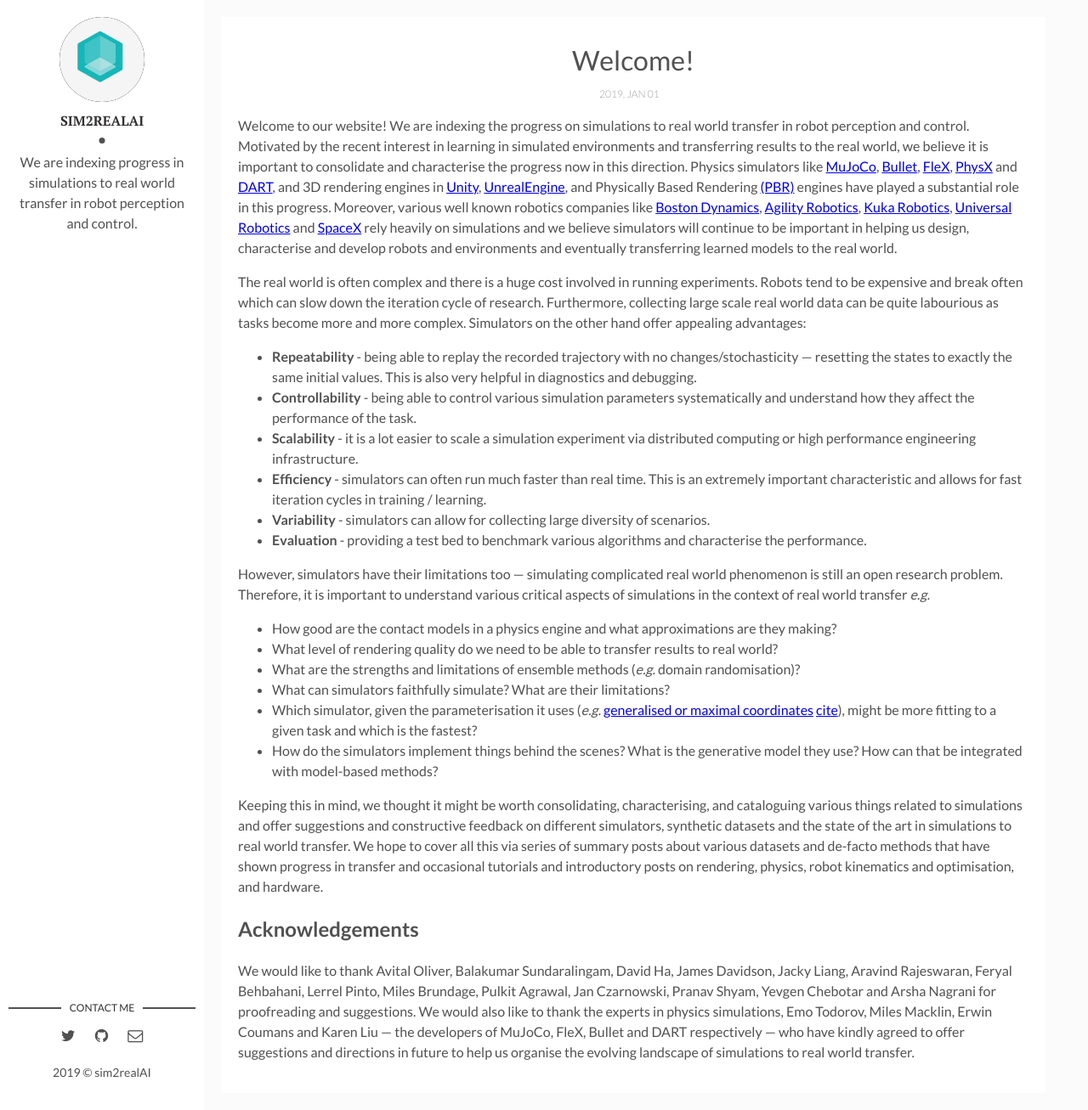
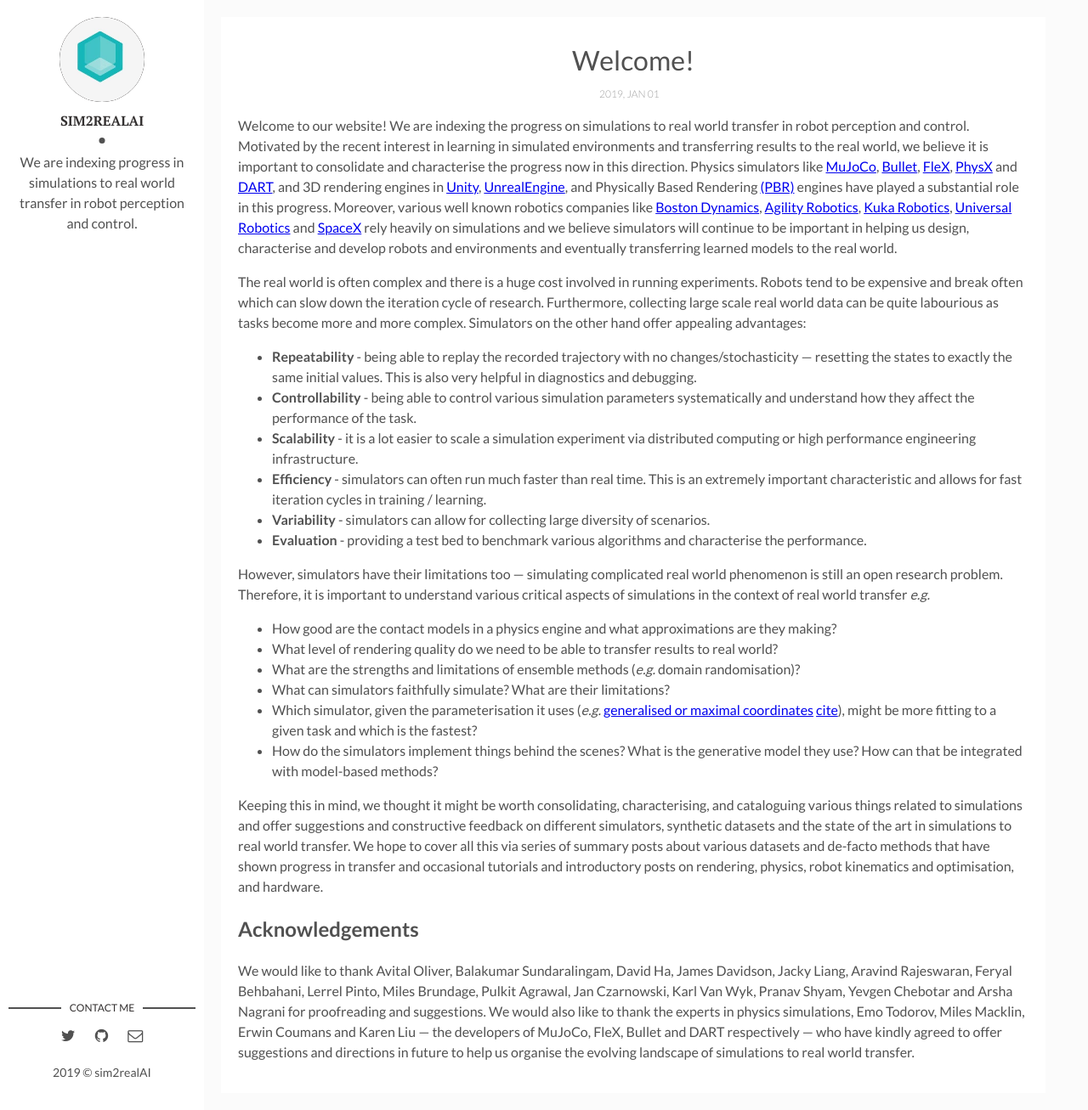
Before and after one commit to sim2realAI/sim2realAI.github.io, a Jekyll site: the page built from _posts/2019-01-01-welcome-to-sim2real-AI.markdown, in a window 1280 px wide and 1307 px high. Shown: the whole window at 85% size. Built offline with Jekyll 4.4.1, drawn with Linux system fonts in a browser that asks for light colours.

Commit message:
update
Signed-off-by: Ankur Handa <ahanda@nvidia.com>

```diff
--- a/_posts/2019-01-01-welcome-to-sim2real-AI.markdown
+++ b/_posts/2019-01-01-welcome-to-sim2real-AI.markdown
@@ -31,4 +31,4 @@
 
 
 ## Acknowledgements
-We would like to thank Avital Oliver, Balakumar Sundaralingam, David Ha, James Davidson, Jacky Liang, Aravind Rajeswaran, Feryal Behbahani, Lerrel Pinto, Miles Brundage, Pulkit Agrawal, Jan Czarnowski, Pranav Shyam, Yevgen Chebotar and Arsha Nagrani for proofreading and suggestions. We would also like to thank the experts in physics simulations, Emo Todorov, Miles Macklin, Erwin Coumans and Karen Liu --- the developers of MuJoCo, FleX, Bullet and DART respectively --- who have kindly agreed to offer suggestions and directions in future to help us organise the evolving landscape of simulations to real world transfer.
+We would like to thank Avital Oliver, Balakumar Sundaralingam, David Ha, James Davidson, Jacky Liang, Aravind Rajeswaran, Feryal Behbahani, Lerrel Pinto, Miles Brundage, Pulkit Agrawal, Jan Czarnowski, Karl Van Wyk, Pranav Shyam, Yevgen Chebotar and Arsha Nagrani for proofreading and suggestions. We would also like to thank the experts in physics simulations, Emo Todorov, Miles Macklin, Erwin Coumans and Karen Liu --- the developers of MuJoCo, FleX, Bullet and DART respectively --- who have kindly agreed to offer suggestions and directions in future to help us organise the evolving landscape of simulations to real world transfer.
```
